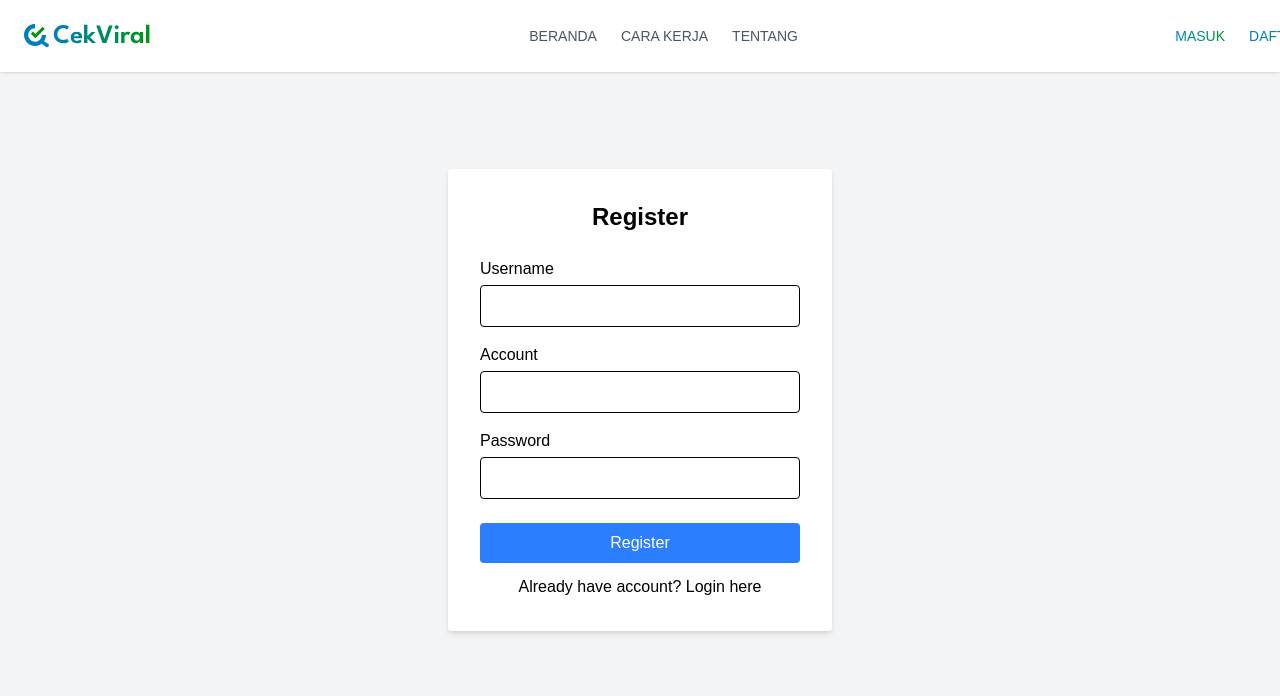
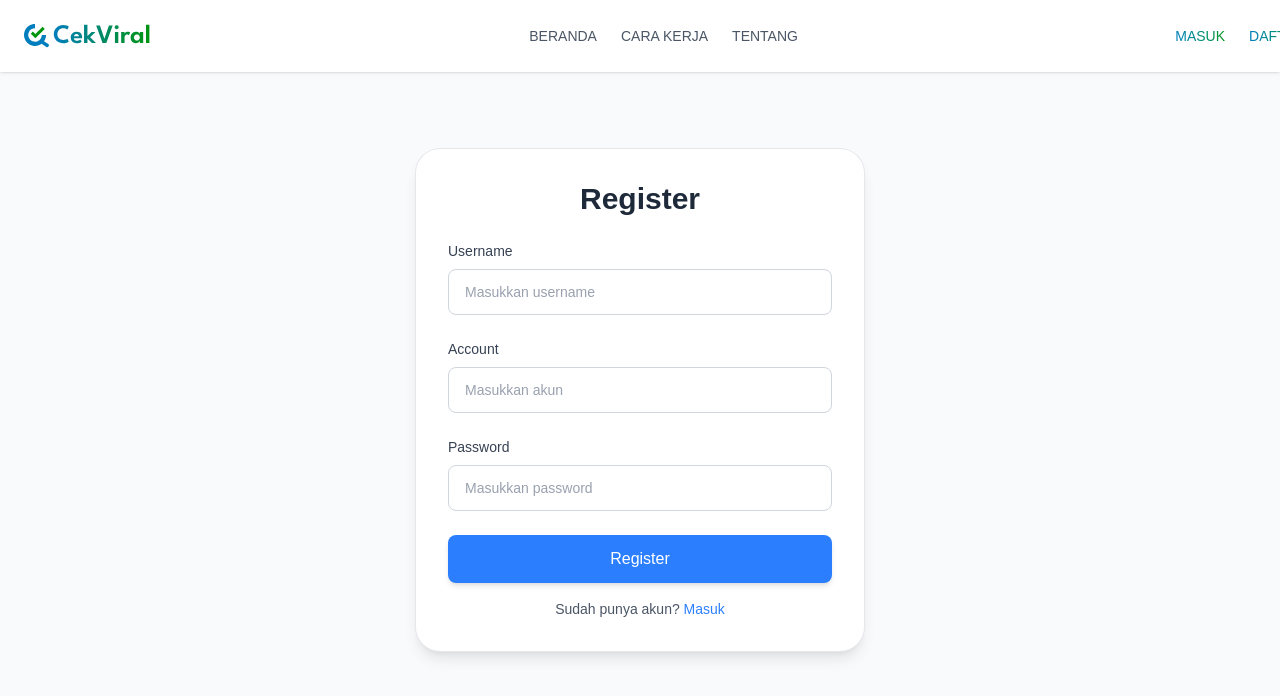
Before and after one commit to Ryanz23/cek-viral-try, a React (Vite) app: page /regist in a window 1280 px wide. Shown: the top 696 px of the page. Built offline with nearby package versions, Linux system fonts and the light colour scheme.

Commit message:
change Regist.jsx style

```diff
--- a/src/pages/Regist.jsx
+++ b/src/pages/Regist.jsx
@@ -24,14 +24,21 @@ const Regist = () => {
   };
 
   return (
-    <div className="flex items-center justify-center min-h-screen bg-gray-100">
+    <div className="flex items-center justify-center min-h-screen bg-gray-50 px-4">
       <form
         onSubmit={handleSubmit}
-        className="bg-white p-8 rounded shadow-md w-full max-w-sm"
+        className="bg-white p-8 rounded-3xl shadow-lg w-full max-w-md
+               ring-1 ring-gray-200"
       >
-        <h2 className="text-2xl font-bold mb-6 text-center">Register</h2>
-        <div className="mb-4">
-          <label className="block mb-1 font-medium" htmlFor="username">
+        <h2 className="text-3xl font-semibold mb-6 text-center text-gray-800">
+          Register
+        </h2>
+
+        <div className="mb-6">
+          <label
+            htmlFor="username"
+            className="block mb-2 text-sm font-medium text-gray-700"
+          >
             Username
           </label>
           <input
@@ -40,12 +47,20 @@ const Regist = () => {
             id="username"
             value={form.username}
             onChange={handleChange}
-            className="w-full border px-3 py-2 rounded"
+            className="w-full rounded-lg border border-gray-300 px-4 py-3 text-sm
+                      text-gray-900 placeholder-gray-400 focus:outline-none
+                      focus:ring-2 focus:ring-blue-400 focus:border-transparent
+                      transition"
+            placeholder="Masukkan username"
             required
           />
         </div>
-        <div className="mb-4">
-          <label className="block mb-1 font-medium" htmlFor="account">
+
+        <div className="mb-6">
+          <label
+            htmlFor="account"
+            className="block mb-2 text-sm font-medium text-gray-700"
+          >
             Account
           </label>
           <input
@@ -54,12 +69,20 @@ const Regist = () => {
             id="account"
             value={form.account}
             onChange={handleChange}
-            className="w-full border px-3 py-2 rounded"
+            className="w-full rounded-lg border border-gray-300 px-4 py-3 text-sm
+                      text-gray-900 placeholder-gray-400 focus:outline-none
+                      focus:ring-2 focus:ring-blue-400 focus:border-transparent
+                      transition"
+            placeholder="Masukkan akun"
             required
           />
         </div>
+
         <div className="mb-6">
-          <label className="block mb-1 font-medium" htmlFor="password">
+          <label
+            htmlFor="password"
+            className="block mb-2 text-sm font-medium text-gray-700"
+          >
             Password
           </label>
           <input
@@ -68,20 +91,25 @@ const Regist = () => {
             id="password"
             value={form.password}
             onChange={handleChange}
-            className="w-full border px-3 py-2 rounded"
+            className="w-full rounded-lg border border-gray-300 px-4 py-3 text-sm
+                      text-gray-900 placeholder-gray-400 focus:outline-none
+                      focus:ring-2 focus:ring-blue-400 focus:border-transparent
+                      transition"
+            placeholder="Masukkan password"
             required
           />
         </div>
+
         <button
           type="submit"
-          className="w-full bg-blue-500 text-white py-2 rounded hover:bg-blue-600 transition"
+          className="w-full bg-blue-500 text-white font-medium py-3 rounded-lg hover:bg-blue-600 transition-all duration-300 shadow-md hover:shadow-lg"
         >
           Register
         </button>
-        <p className=" text-center mt-3">
-          Already have account?{" "}
-          <Link to="/login" className="text-green-secondary">
-            Login here
+        <p className="mt-4 text-sm text-center text-gray-600">
+          Sudah punya akun?{" "}
+          <Link to="/login" className="text-blue-500 hover:underline">
+            Masuk
           </Link>
         </p>
       </form>
```
